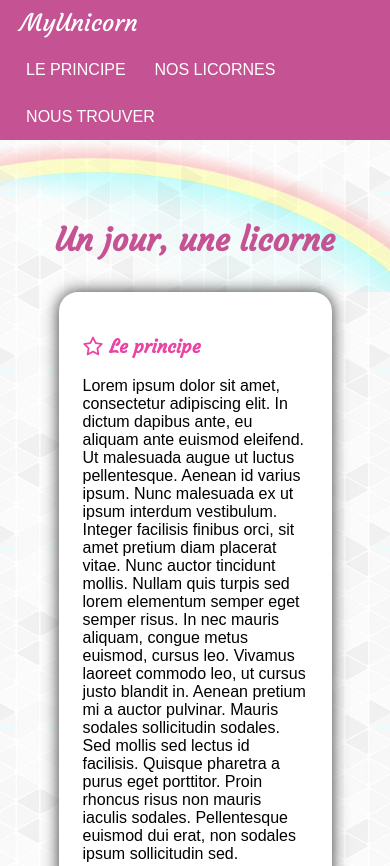
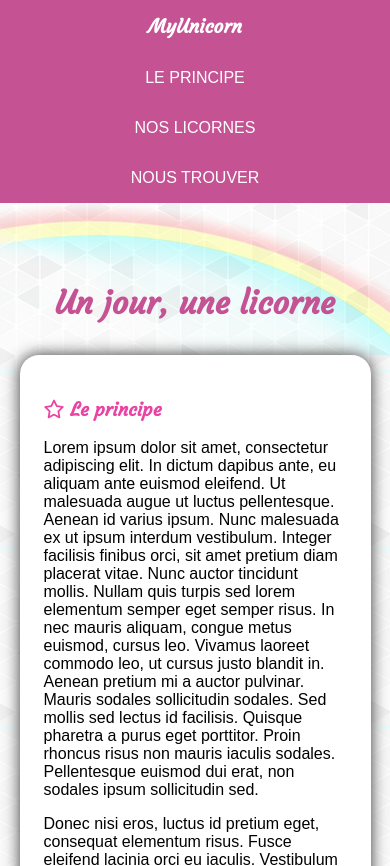
Before and after one commit to Fahazavana/MyUnicorn, a plain HTML site: page index.html in a window 390 px wide. Shown: the top 866 px of the page. Drawn offline with Linux system fonts and the light colour scheme.

Commit message:
👌 AMELIORATION: Responsive

```diff
--- a/index.html
+++ b/index.html
@@ -1,24 +1,19 @@
 <!DOCTYPE html>
 <html lang="fr">
+
 <head>
     <meta charset="UTF-8" />
     <meta http-equiv="X-UA-Compatible" content="IE=edge" />
     <meta name="viewport" content="width=device-width, initial-scale=1.0" />
     <title>MyUnicorn</title>
     <link rel="stylesheet" href="static/css/style.css" />
-    <link
-      rel="stylesheet"
-      href="static/font/fontawesome-free-6.0.0-web/css/fontawesome.min.css"
-    />
-    <link
-      rel="stylesheet"
-      href="static/font/fontawesome-free-6.0.0-web/css/regular.min.css"
-    />
+    <link rel="stylesheet" href="static/font/fontawesome-free-6.0.0-web/css/fontawesome.min.css" />
+    <link rel="stylesheet" href="static/font/fontawesome-free-6.0.0-web/css/regular.min.css" />
 </head>
+
 <body>
     <!-- Menu -->
     <header>
-      <div class="clearfix">
         <div id="menuLogo">
             <a href="index.html" class="font-courgette">MyUnicorn</a>
         </div>
@@ -30,7 +25,6 @@
                 <li><a href="#nousTrouver">NOUS TROUVER</a></li>
             </ul>
         </nav>
-      </div>
     </header>
 
     <!--conteneur est utilisé pour fixé le pied de page tout en bas -->
@@ -48,25 +42,14 @@
                 </h3>
 
                 <p>
-          Lorem ipsum dolor sit amet, consectetur adipiscing elit. In dictum
-          dapibus ante, eu aliquam ante euismod eleifend. Ut malesuada augue ut
-          luctus pellentesque. Aenean id varius ipsum. Nunc malesuada ex ut
-          ipsum interdum vestibulum. Integer facilisis finibus orci, sit amet
-          pretium diam placerat vitae. Nunc auctor tincidunt mollis. Nullam quis
-          turpis sed lorem elementum semper eget semper risus. In nec mauris
-          aliquam, congue metus euismod, cursus leo. Vivamus laoreet commodo
-          leo, ut cursus justo blandit in. Aenean pretium mi a auctor pulvinar.
-          Mauris sodales sollicitudin sodales. Sed mollis sed lectus id
-          facilisis. Quisque pharetra a purus eget porttitor. Proin rhoncus
-          risus non mauris iaculis sodales. Pellentesque euismod dui erat, non
-          sodales ipsum sollicitudin sed.
+                    Lorem ipsum dolor sit amet, consectetur adipiscing elit. In dictum dapibus ante, eu aliquam ante euismod eleifend. Ut malesuada augue ut luctus pellentesque. Aenean id varius ipsum. Nunc malesuada ex ut ipsum interdum vestibulum. Integer facilisis finibus
+                    orci, sit amet pretium diam placerat vitae. Nunc auctor tincidunt mollis. Nullam quis turpis sed lorem elementum semper eget semper risus. In nec mauris aliquam, congue metus euismod, cursus leo. Vivamus laoreet commodo leo, ut cursus
+                    justo blandit in. Aenean pretium mi a auctor pulvinar. Mauris sodales sollicitudin sodales. Sed mollis sed lectus id facilisis. Quisque pharetra a purus eget porttitor. Proin rhoncus risus non mauris iaculis sodales. Pellentesque euismod
+                    dui erat, non sodales ipsum sollicitudin sed.
                 </p>
 
                 <p>
-          Donec nisi eros, luctus id pretium eget, consequat elementum risus.
-          Fusce eleifend lacinia orci eu iaculis. Vestibulum vestibulum justo
-          quis commodo congue. Aliquam purus leo, dictum in nisl at,
-          pellentesque bibendum mi. Nulla convallis mi eget nisl convallis
+                    Donec nisi eros, luctus id pretium eget, consequat elementum risus. Fusce eleifend lacinia orci eu iaculis. Vestibulum vestibulum justo quis commodo congue. Aliquam purus leo, dictum in nisl at, pellentesque bibendum mi. Nulla convallis mi eget nisl convallis
                     dictum. Vestibulum a massa lacus. Aenean quis enim diam.
                 </p>
             </section>
@@ -77,31 +60,19 @@
                 </h3>
                 <div class="clearfix">
                     <figure class="col-25">
-            <img
-              src="static/img/unicorns/photo1.jpg"
-              alt="Une Photo de Lulu Confetty"
-            />
+                        <img src="static/img/unicorns/photo1.jpg" alt="Une Photo de Lulu Confetty" />
                         <figcaption>Lulu Confetty</figcaption>
                     </figure>
                     <figure class="col-25">
-            <img
-              src="static/img/unicorns/photo2.jpg"
-              alt="Une Photo de Lapillon MAgik"
-            />
+                        <img src="static/img/unicorns/photo2.jpg" alt="Une Photo de Lapillon MAgik" />
                         <figcaption>Lapillon Magik</figcaption>
                     </figure>
                     <figure class="col-25">
-            <img
-              src="static/img/unicorns/photo3.jpg"
-              alt="Une Photo de El Ninjacorn "
-            />
+                        <img src="static/img/unicorns/photo3.jpg" alt="Une Photo de El Ninjacorn " />
                         <figcaption>El Ninjacorn</figcaption>
                     </figure>
                     <figure class="col-25">
-            <img
-              src="static/img/unicorns/photo4.jpg"
-              alt="Une Photo de Sweety Candy"
-            />
+                        <img src="static/img/unicorns/photo4.jpg" alt="Une Photo de Sweety Candy" />
                         <figcaption>Sweety Candy</figcaption>
                     </figure>
                 </div>
@@ -112,19 +83,15 @@
                 </h3>
 
                 <div class="clearfix">
-          <iframe
-            src="https://www.google.com/maps/embed?pb=!1m18!1m12!1m3!1d3774.535292011839!2d47.52404341421911!3d-18.90768621221306!2m3!1f0!2f0!3f0!3m2!1i1024!2i768!4f13.1!3m3!1m2!1s0x21f07e00bfe681a5%3A0x4c1b3b6f62c45fa2!2sAnalakely%20Market!5e0!3m2!1sfr!2smg!4v1644566817266!5m2!1sfr!2smg"
-            allowfullscreen=""
-            loading="lazy"
-          ></iframe>
+                    <iframe src="https://www.google.com/maps/embed?pb=!1m18!1m12!1m3!1d3774.535292011839!2d47.52404341421911!3d-18.90768621221306!2m3!1f0!2f0!3f0!3m2!1i1024!2i768!4f13.1!3m3!1m2!1s0x21f07e00bfe681a5%3A0x4c1b3b6f62c45fa2!2sAnalakely%20Market!5e0!3m2!1sfr!2smg!4v1644566817266!5m2!1sfr!2smg"
+                        allowfullscreen="" loading="lazy"></iframe>
                     <div class="info">
                         <h3 class="rose-sombre font-courgette">
                             Notre élevage de licornes est situé au :
                         </h3>
                         <p>
-              Analakely Market Arabe Rahezavana,<br />
-              Antananarivo, Madagascar<br />
-              01.22.45.67.90<br />
+                            Analakely Market Arabe Rahezavana,<br /> Antananarivo, Madagascar<br /> 01.22.45.67.90
+                            <br />
                         </p>
                         <h3 class="rose-sombre font-courgette">Newsletter</h3>
                         Abonnez-vous simplement à notre newsletter mensuelle !
@@ -142,4 +109,5 @@
         <p>2016 <i class="far fa-copyright"> </i> Webforce3</p>
     </footer>
 </body>
+
 </html>
--- a/static/css/style.css
+++ b/static/css/style.css
@@ -14,7 +14,9 @@ body {
     background-image: url("../img/background.png");
 }
 
+
 /************ style partagé par plusieur élement **********************/
+
 .font-courgette {
     font-family: Courgette, cursive;
 }
@@ -26,56 +28,56 @@ body {
 .rose-sombre {
     color: #c55394;
 }
+
+
 /************ Menu ****************/
+
 header {
+    display: flex;
+    padding-left: 5%;
+    padding-right: 5%;
+    align-items: center;
     background-color: #c55394;
-}
-header > div {
-  margin-left: 3%;
+    justify-content: space-between;
 }
 
 header a {
     color: #fff;
-  display: inline-block;
     text-decoration: none;
 }
 
-/*** Effet hover sur les elements du menu***/
-header a:hover {
-  background-color: #eb43a3;
-}
-
-/*** Droite ***/
-#menuLogo {
-  float: left;
-}
-
-#menuLogo a {
-  font-size: 1.5em;
-  padding: 0.35em;
-}
-
-/*** Gauche ***/
-header > div nav {
-  float: right;
-  margin-right: 3%;
-}
-
-nav > ul {
+nav>ul {
     list-style: none;
     margin: 0;
     padding: 0;
 }
 
-nav > ul li {
+nav>ul li {
     float: left;
 }
 
-nav > ul li a {
-  padding: 0.9rem;
+nav>ul li a {
+    padding: 1rem;
     display: inline-block;
 }
+
+#menuLogo a {
+    padding: 0.9rem;
+    font-weight: 800;
+    font-size: larger;
+    display: inline-block;
+}
+
+
+/*** Effet hover sur les elements du menu***/
+
+header a:hover {
+    background-color: #eb43a3;
+}
+
+
 /**************** Devise ********************/
+
 #devise h1 {
     margin: 0;
     text-align: center;
@@ -85,7 +87,9 @@ nav > ul li a {
     background-image: url("../img/rainbow.png");
 }
 
+
 /******************** Contenu principale *****************************/
+
 main {
     width: 70%;
     margin: 0 auto;
@@ -95,34 +99,38 @@ main {
     box-shadow: 0 0 1rem #333;
 }
 
+
 /*** Les figure ***/
+
 .col-25 {
     margin: 0;
-  padding: 0.5rem;
     width: 25%;
     float: left;
+    padding: 0.5rem;
     transition: 1s all linear;
 }
 
-figure[class="col-25"] > img {
+figure[class="col-25"]>img {
     width: 100%;
 }
 
-figure[class="col-25"] > figcaption {
+figure[class="col-25"]>figcaption {
     color: white;
-  bottom: 1.6rem;
+    /* bottom: 1.6rem; */
     padding: 0.5rem;
+    font-weight: 500;
     text-align: center;
     position: relative;
-  font-weight: 500;
+    margin-top: -2.2rem;
     background-color: rgba(0, 0, 0, 0.6);
 }
 
-figure[class="col-25"]:hover {
+figure.col-25:hover {
     z-index: 3;
     position: relative;
     transform: scale(1.3);
 }
+
 
 /*** Information  ***/
 
@@ -174,7 +182,9 @@ iframe {
     box-shadow: 0 0 0.5rem #eb43a3;
 }
 
+
 /*************** footer ***********************/
+
 footer {
     bottom: 0;
     padding: 1vh;
@@ -182,6 +192,7 @@ footer {
     position: relative;
     background-color: #eb43a3;
 }
+
 footer p {
     color: #fff;
     text-align: right;
@@ -189,9 +200,9 @@ footer p {
 }
 
 
+/*** Le conteneur pour fixer le pied de page en bas ***/
 
-/*** Le conteneur pour fixer le pied de page en bas ***/
-.conteneur{
+.conteneur {
     height: auto!important;
     min-height: 90vh;
 }
@@ -203,6 +214,44 @@ footer p {
 
 */
 
+@media screen and (max-width: 576px) {
+    nav ul {
+        text-align: center;
+    }
+    nav ul li {
+        float: none;
+    }
+    figure.col-25 {
+        float: none;
+        width: 100%;
+        margin: auto;
+    }
+    footer p {
+        text-align: center
+    }
+}
+
+@media screen and (max-width:768px) {
+    header {
+        align-items: center;
+        flex-direction: column;
+    }
+    div iframe {
+        float: none;
+        width: 100%;
+    }
+    div div.info {
+        float: none;
+        width: 100%;
+    }
+    .col-25 {
+        width: 50%;
+        min-width: 250px;
+    }
+    main {
+        width: 90%;
+    }
+}
 
 .clearfix::after {
     content: "";
```
Lines whose indentation alone changed are shown as unchanged.
